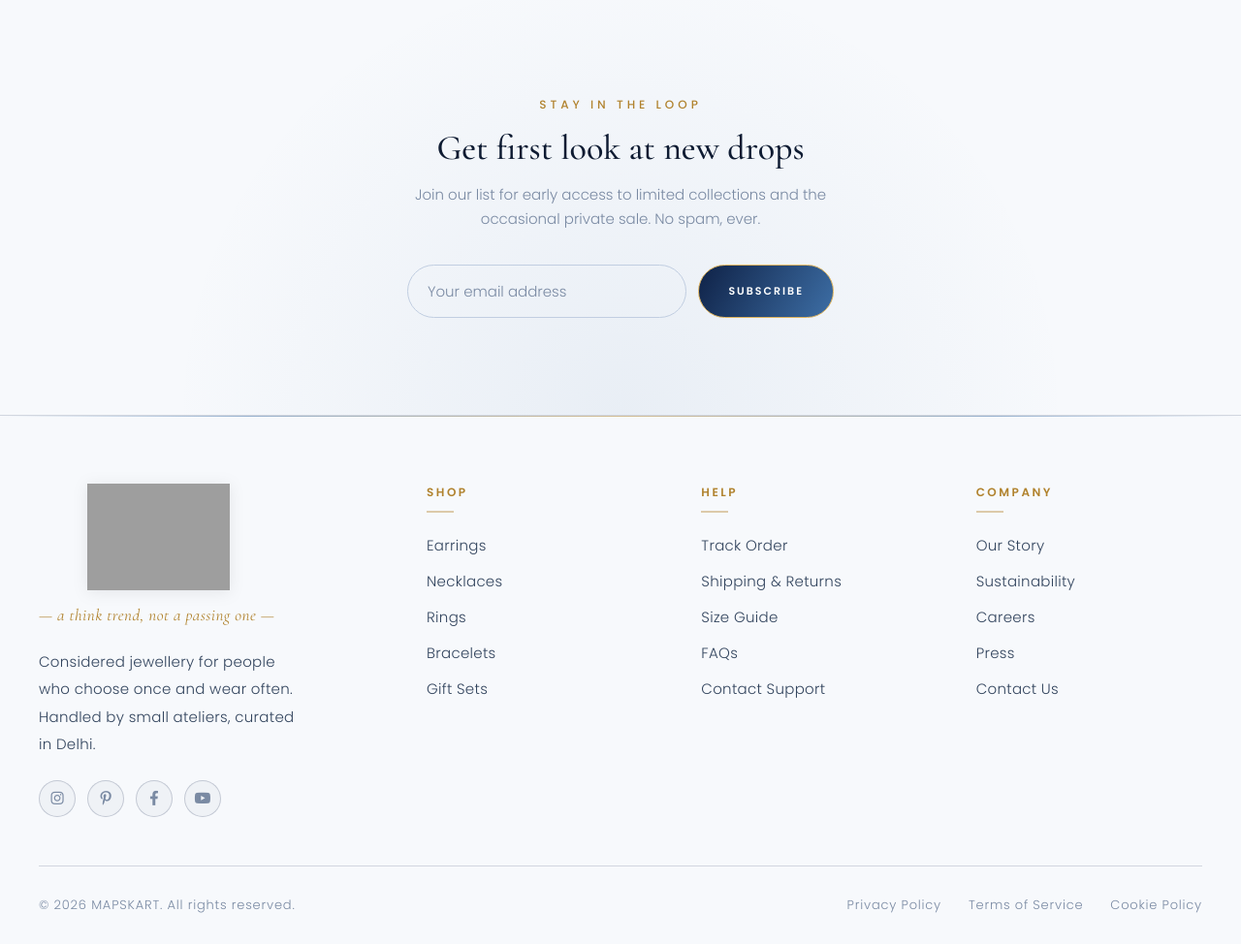
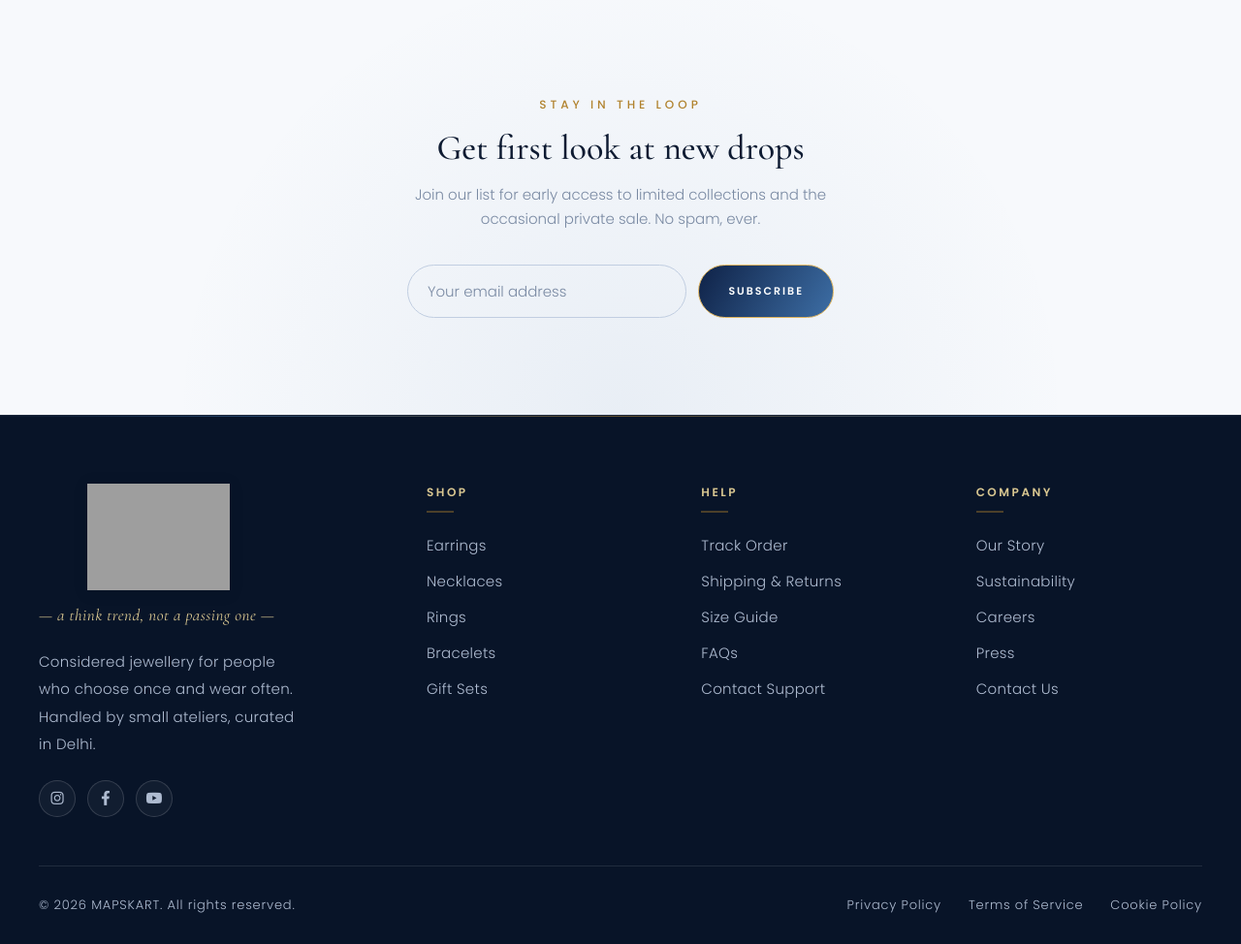
Before and after one commit to mapsinfoin-web/Mapsinfo, a Django app: page / in a window 1280 px wide. Shown: the part 3207-4181 px from the top of the page at 97% size. Run offline with Django 5.2, Linux system fonts and the light colour scheme; data that the repository does not hold is empty; grey boxes are pictures that could not be loaded.

Commit message:
new style1

```diff
--- a/store/templates/store/about.html
+++ b/store/templates/store/about.html
@@ -175,7 +175,7 @@
             display: grid;
             grid-template-columns: 1fr 1fr;
             gap: 80px;
-            align-items: center;
+            align-items: start;
         }
 
         .story-content { padding-right: 40px; }
@@ -386,9 +386,12 @@
 
         /* Responsive */
         @media (max-width: 992px) {
+            .hero-section { min-height: 45vh; padding: 60px 20px 40px 20px; }
+            .hero-line { height: 60px; margin-top: 30px; }
             .story-section {
                 grid-template-columns: 1fr;
                 gap: 40px;
+                padding-top: 40px;
             }
             .story-content { padding-right: 0; }
             .image-gallery { height: 500px; margin-top: 40px; }
--- a/store/templates/store/index.html
+++ b/store/templates/store/index.html
@@ -713,8 +713,8 @@
         /* ===== FOOTER ===== */
         .site-footer {
             position: relative;
-            background-color: var(--bg-page);
-            border-top: 1px solid var(--hairline);
+            background-color: var(--bg-footer);
+            border-top: 1px solid rgba(255, 255, 255, 0.08);
             padding: 0 20px 0 20px;
             overflow: hidden;
         }
@@ -741,7 +741,7 @@
             grid-template-columns: 1.5fr 1fr 1fr 1fr;
             gap: 50px;
             padding-bottom: 50px;
-            border-bottom: 1px solid var(--hairline);
+            border-bottom: 1px solid rgba(255, 255, 255, 0.1);
         }
 
          .footer-brand img {
@@ -755,7 +755,7 @@
 
         .footer-brand p {
             font-size: 15px;
-            color: var(--text-main);
+            color: var(--footer-text);
             line-height: 1.9;
             max-width: 280px;
             margin: 0 0 22px 0;
@@ -768,7 +768,7 @@
             font-family: 'Cormorant Garamond', serif;
             font-style: italic;
             font-size: 17px;
-            color: var(--brand-accent);
+            color: var(--footer-heading);
             margin: -8px 0 18px 0;
             letter-spacing: 0.5px;
         }
@@ -778,31 +778,31 @@
             gap: 12px;
         }
         .footer-socials a {
-            color: var(--text-muted);
+            color: var(--footer-text);
             width: 38px;
             height: 38px;
-            border: 1px solid rgba(15, 34, 71, 0.2);
+            border: 1px solid rgba(255, 255, 255, 0.15);
             border-radius: 50%;
             display: flex;
             align-items: center;
             justify-content: center;
             font-size: 15px;
             transition: all 0.35s ease;
-            background: rgba(15, 34, 71, 0.03);
+            background: rgba(255, 255, 255, 0.04);
         }
         .footer-socials a:hover {
             border-color: var(--brand-accent);
-            color: var(--brand-accent);
-            background: rgba(15, 34, 71, 0.08);
+            color: var(--brand-accent-light);
+            background: rgba(255, 255, 255, 0.08);
             transform: translateY(-2px);
-            box-shadow: 0 4px 16px rgba(15, 34, 71, 0.10);
+            box-shadow: 0 4px 16px rgba(0, 0, 0, 0.25);
         }
 
         .footer-col h4 {
             font-size: 12px;
             letter-spacing: 2.5px;
             text-transform: uppercase;
-            color: var(--brand-accent);
+            color: var(--footer-heading);
             margin: 0 0 22px 0;
             font-weight: 600;
             position: relative;
@@ -823,7 +823,7 @@
 
         .footer-col a {
             display: block;
-            color: var(--text-main);
+            color: var(--footer-text);
             font-size: 15px;
             font-weight: 300;
             margin-bottom: 14px;
@@ -847,7 +847,7 @@
 
         .footer-bottom p {
             font-size: 13px;
-            color: var(--text-muted);
+            color: var(--footer-text);
             margin: 0;
             letter-spacing: 0.8px;
             font-family: 'Poppins', sans-serif;
@@ -860,7 +860,7 @@
         }
         .footer-bottom .legal-links a {
             font-size: 13px;
-            color: var(--text-muted);
+            color: var(--footer-text);
             letter-spacing: 0.8px;
             transition: color 0.3s ease;
             font-family: 'Poppins', sans-serif;
@@ -1173,9 +1173,6 @@
                 <a href="#shop" class="btn btn-primary">
                     Shop Collection <i class="fas fa-arrow-right"></i>
                 </a>
-                <a href="#arrivals" class="btn btn-secondary">
-                    Explore New Arrivals
-                </a>
             </div>
         </div>
     </section>
@@ -1338,7 +1335,6 @@
                     <p>Considered jewellery for people who choose once and wear often. Handled by small ateliers, curated in Delhi.</p>
                     <div class="footer-socials">
                         <a href="#" aria-label="Instagram"><i class="fab fa-instagram"></i></a>
-                        <a href="#" aria-label="Pinterest"><i class="fab fa-pinterest-p"></i></a>
                         <a href="#" aria-label="Facebook"><i class="fab fa-facebook-f"></i></a>
                         <a href="#" aria-label="YouTube"><i class="fab fa-youtube"></i></a>
                     </div>
```
